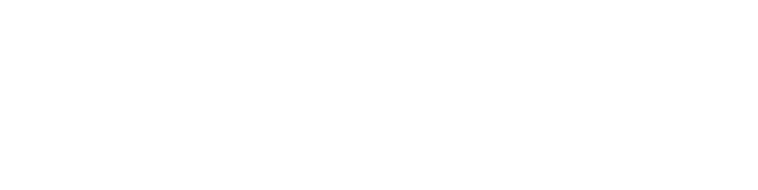
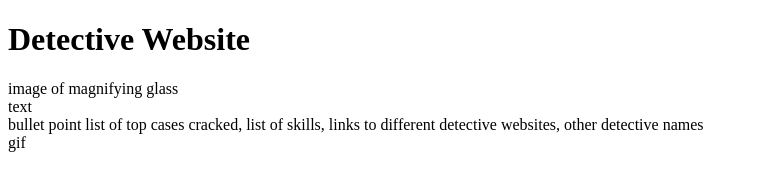
Before and after one commit to rsrika/iTechWebModule, a plain HTML site: page webpage.html in a window 1280 px wide. Shown: the whole page, without its empty margins (0-758 px from the left). Drawn offline with Linux system fonts and the light colour scheme.

Commit message:
Update webpage.html

```diff
--- a/webpage.html
+++ b/webpage.html
@@ -1,6 +1,11 @@
 <!DOCTYPE html>
 <html>
   <body>
+    <h1> Detective Website </h1>
+    <div> image of magnifying glass </div>
+    <div> text </div>
+    <div> bullet point list of top cases cracked, list of skills, links to different detective websites, other detective names</div>
+    <div> gif </div>
 
   </body>
 </html>
```
